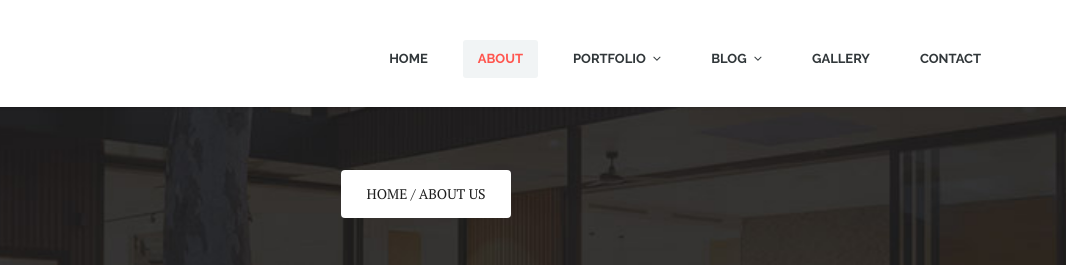
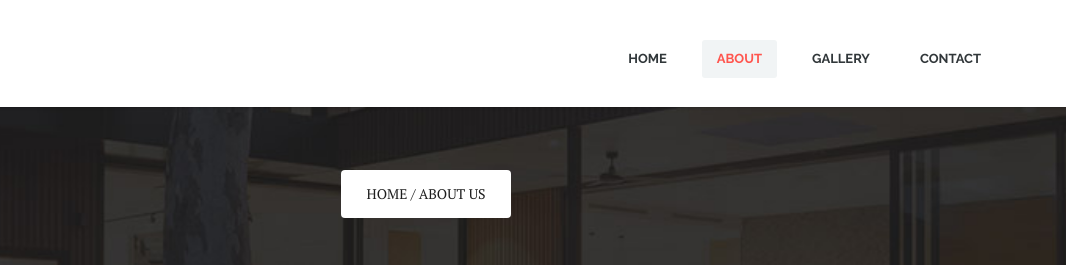
Before and after one commit to KunalJadhav-pd/Namrata, a plain HTML site: page about.html in a window 1280 px wide. Shown: the top 265 px of the page, 214-1280 px from the left. Drawn offline with Linux system fonts and the light colour scheme.

Commit message:
commentout_unused pages

```diff
--- a/about.html
+++ b/about.html
@@ -27,7 +27,7 @@
         <ul class="main_menu">
             <li><a href="index.html">Home</a></li>
             <li><a href="about.html">About</a></li>
-            <li><a href="#">Portfolio</a>
+<!--             <li><a href="#">Portfolio</a>
             	<ul>
             		<li><a href="#">Portfolio Grid</a></li>
             		<li><a href="#">Project Image</a></li>
@@ -40,7 +40,7 @@
 					<li><a href="#">Blog Single</a></li>
                     <li><a href="#">visit templatemo</a></li>
 				</ul>
-            </li>
+            </li> -->
             <li><a href="gallery.html">Gallery</a></li>
             <li><a href="#">Contact</a></li>
         </ul>
@@ -65,7 +65,7 @@
 							<ul class="sf-menu">
 								<li><a href="index.html">Home</a></li>
                                 <li class="active"><a href="about.html">About</a></li>
-					            <li><a href="#">Portfolio</a>
+<!-- 					            <li><a href="#">Portfolio</a>
 					            	<ul>
 					            		<li><a href="portfolio.html">Portfolio Grid</a></li>
 					            		<li><a href="project-image.html">Project Image</a></li>
@@ -78,7 +78,7 @@
 										<li><a href="blog-single.html">Blog Single</a></li>
                                         <li><a href="#">visit templatemo</a></li>
 									</ul>
-					            </li>
+					            </li> -->
 					            <li><a href="gallery.html">Gallery</a></li>
 					            <li><a href="contact.html">Contact</a></li>
 							</ul>
```
